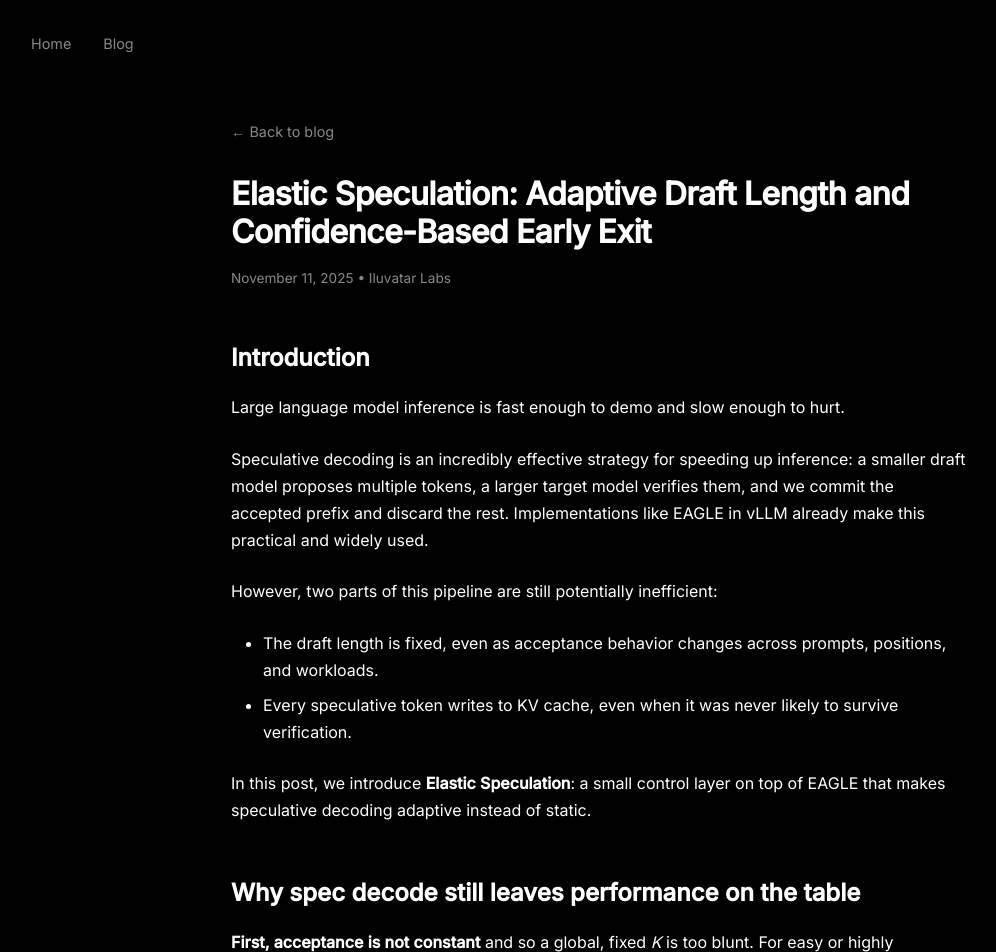
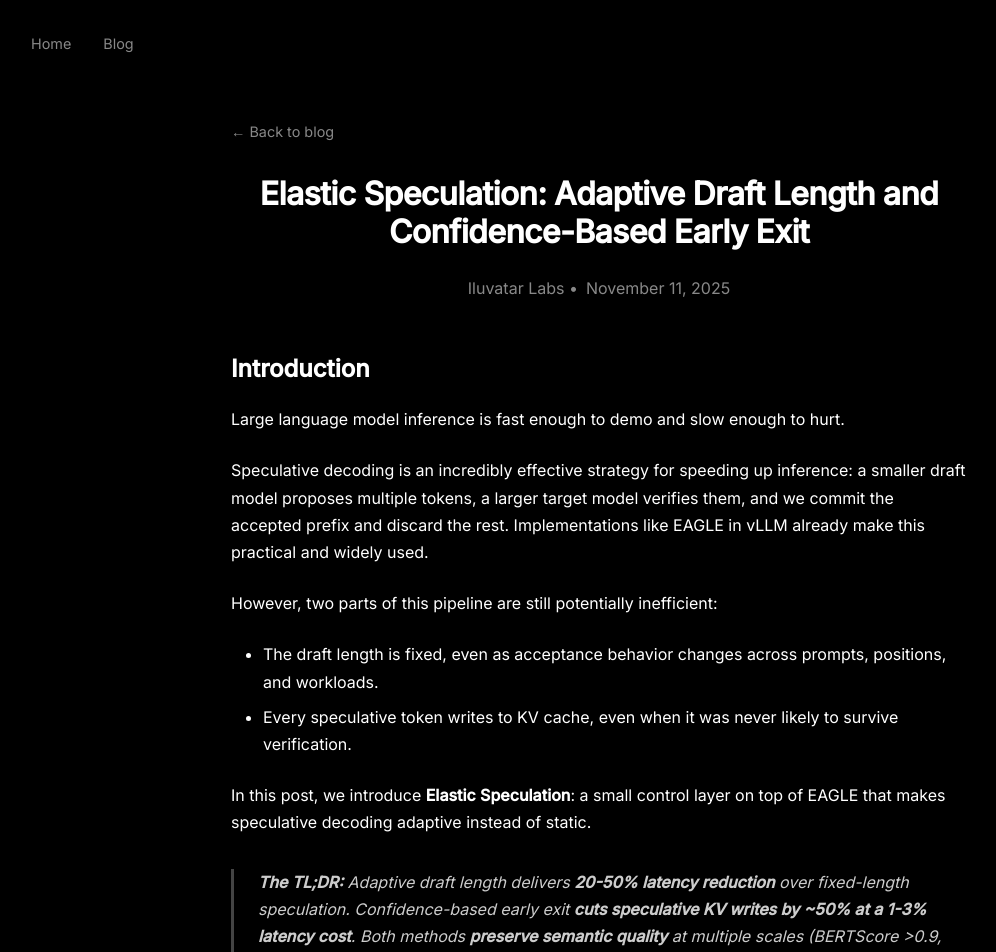
Before and after one commit to IluvatarLabs/iluvatarlabs.github.io, a Jekyll site: the page built from _posts/2025-11-11-elastic-speculation.md, in a window 1280 px wide. Shown: the top 952 px of the page, without its empty margins (41-1037 px from the left). Built offline with Jekyll 4.4.1, drawn with Linux system fonts in a browser that asks for light colours; some of the changed text lies outside the part shown.

Commit message:
added captions and tldr

```diff
--- a/_layouts/post.html
+++ b/_layouts/post.html
@@ -5,20 +5,29 @@
 <style>
     .post-header {
         margin-bottom: 3rem;
+        text-align: center;
     }
 
     .post-title {
         font-family: 'Inter', sans-serif;
         font-size: 2rem;
         font-weight: 700;
-        margin-bottom: 1rem;
+        margin-bottom: 1.5rem;
         letter-spacing: -0.02em;
         line-height: 1.2;
     }
 
     .post-meta {
         color: #888;
-        font-size: 0.85rem;
+        font-size: 1rem;
+        display: flex;
+        gap: 0.5rem;
+        align-items: center;
+        justify-content: center;
+    }
+
+    .post-meta time {
+        font-weight: 400;
     }
 
     .post-content {
@@ -124,12 +133,13 @@
     <header class="post-header">
         <h1 class="post-title">{{ page.title }}</h1>
         <div class="post-meta">
+            {% if page.author %}
+            {{ page.author }}
+            {% endif %}
+            •
             <time datetime="{{ page.date | date_to_xmlschema }}">
                 {{ page.date | date: "%B %d, %Y" }}
             </time>
-            {% if page.author %}
-            • {{ page.author }}
-            {% endif %}
         </div>
     </header>
 
--- a/_posts/2025-11-11-elastic-speculation.md
+++ b/_posts/2025-11-11-elastic-speculation.md
@@ -20,7 +20,9 @@
 
 In this post, we introduce **Elastic Speculation**: a small control layer on top of EAGLE that makes speculative decoding adaptive instead of static.
 
-## Why spec decode still leaves performance on the table
+> **The TL;DR:** Adaptive draft length delivers **20-50% latency reduction** over fixed-length speculation. Confidence-based early exit **cuts speculative KV writes by ~50% at a 1-3% latency cost**. Both methods **preserve semantic quality** at multiple scales (BERTScore >0.9, cosine similarity >0.95, equivalent reward model scoring).
+
+## Why spec decode leaves performance on the table
 
 **First, acceptance is not constant** and so a global, fixed _K_ is too blunt. For easy or highly structured workloads (e.g., coding or QA-style prompts), acceptance can be very high, so a small _K_ underutilizes the draft model. For harder or more creative workloads, acceptance drops, so a large _K_ wastes compute on tokens that will be thrown away.
 
@@ -67,7 +69,7 @@
 |:---:|:---:|:---:|
 | | ![8B draft length](/assets/images/elastic-speculation/latency_adaptive_d10.png) | |
 
-> **Figure 2** for k=10 show the overall picture. Big gains.
+> **Figure 2** Adaptive draft length (d=10) achieves 35-55% latency reduction across datasets with Llama-3.1-8B-Instruct.
 
 Next, we evaluted draft lengths of 5, 10, and 15 tokens on the `36 requests x 128 tokens` configuration. These values span the typical deployment range: production systems conservatively use 3-5 tokens (Red Hat's EAGLE3 at 3, NVIDIA's reference configs at 5) to minimize wasted computation when drafts are rejected. Our experiments also tests draft lengths beyond this range, as some implementations suggest 8-10 and even 18-32 for methods like suffix decoding.
 
@@ -79,7 +81,7 @@
 |:---:|:---:|
 | ![8B draft length](/assets/images/elastic-speculation/latency_adaptive.png) | ![3B draft length](/assets/images/elastic-speculation/latency_adaptive_3b.png) |
 
-> **Figure 3** Draft length sensitivity. @ r36 x t128, temp = 0. shows adaptive vs fixed EAGLE latency for several configs and across four distinct datasets for the Llama 3.1 8B Instruct model. @ r36 x t128, temp = 0
+> **Figure 3** Draft length sensitivity. Latency reduction confirms generalization across model scales (8B and 3B).
 
 Ultimately, this variability explains why no single draft length works universally. Our adaptive approach sidesteps this problem by adjusting draft length per-request based on observed acceptance rates and task-specific requirements: fewer verification rounds when speculation is effective, and less wasted draft compute when it is not.
 
@@ -116,7 +118,7 @@
 |:---:|:---:|
 | ![8B draft length](/assets/images/elastic-speculation/latency_early.png) | ![3B draft length](/assets/images/elastic-speculation/tokens_early.png) |
 
-> **Figure 4** summarizes this trade-off for representative configs. @ r36 x t128, temp = 0
+> **Figure 4** Early exit stops a threshold-proportional % of speculative tokens before KV cache writes.  trades 1-3% latency for ~50% bandwidth reduction; coding shows steepest penalty (-5.4%) at threshold=0.7.
 
 Figure 5 visualizes this relationship: higher stop rates correlate with largerlatency penalties. Coding exhibits the steepest degradation at threshold=0.7(73.7% stop rate, -5.4% latency), while other datasets show smaller penalties — structured generation suffers most when speculation is aggressively curtailed.
 
@@ -126,7 +128,7 @@
 |:---:|:---:|:---:|
 | | ![8B draft length](/assets/images/elastic-speculation/lat_tok_scatter.png) | |
 
-> **Figure 5** summarizes this trade-off for representative configs. @ r36 x t128, temp = 0
+> **Figure 5** Higher stop rates correlate with larger latency penalties on compute-bound hardware; optimal threshold depends on deployment context.
 
 ## Maintaining output semantics and quality
 
@@ -154,7 +156,7 @@
 |:---:|:---:|
 | ![8B draft length](/assets/images/elastic-speculation/bert_adaptive.png) | ![8B draft length](/assets/images/elastic-speculation/bert_early.png) |
 
-> **Figure 6** summarizes this trade-off for representative configs. @ r36 x t128, temp = 0
+> **Figure 6** Adaptive draft length and early exit maintain BERTScore F1 >0.88 and F1 >0.95 respectively across all datasets, indicating semantic equivalence to baseline.
 
 ### Cosine Similarity (Sentence-Level Embeddings)
 
@@ -179,7 +181,7 @@
 |:---:|:---:|
 | ![8B draft length](/assets/images/elastic-speculation/cosine_adaptive.png) | ![8B draft length](/assets/images/elastic-speculation/cosine_early.png) |
 
-> **Figure 7** summarizes this trade-off for representative configs. @ r36 x t128, temp = 0
+> **Figure 7** Adaptive draft length and early exit achieve >0.94 sentence-level similarity across all thresholds and datasets.
 
 ### Reward Model Quality Score ∆ (Human Preference Alignment)
 
@@ -197,7 +199,7 @@
 |:---:|:---:|
 | ![8B draft length](/assets/images/elastic-speculation/reward_adaptive.png) | ![8B draft length](/assets/images/elastic-speculation/reward_early.png) |
 
-> **Figure 8** visualizes semantic similarity for a few representative configurations.
+> **Figure 8** Quality deltas within ±0.15 confirm elastic speculation preserves human-perceived output quality; no statistically significant difference from baseline speculation (p>0.85).
 
 Across all three metrics, elastic speculation preserves semantic quality. BERTScore >0.94, cosine similarity >0.95, and reward model deltas within ±0.2 confirm outputs match baseline speculation in both token-level fidelity and human-perceived quality.
 
```
Also changed, not shown: other parts of _posts/2025-11-11-elastic-speculation.md (+1 -1 lines).
